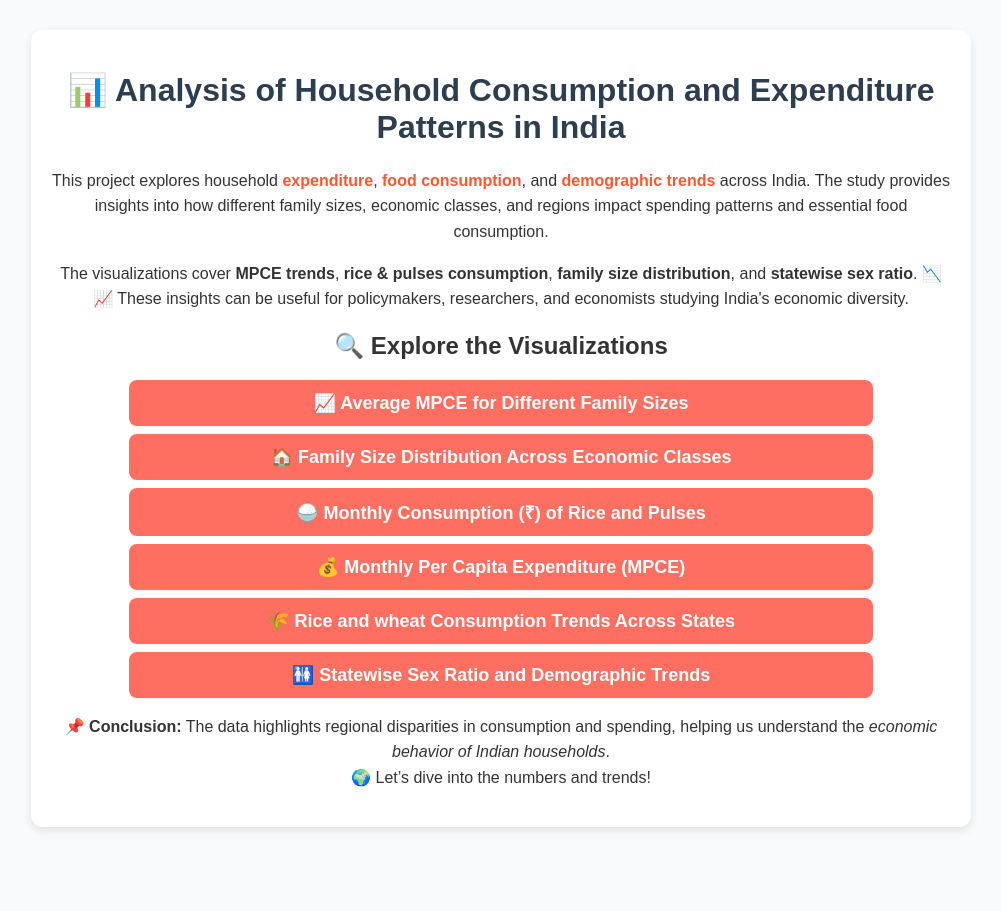
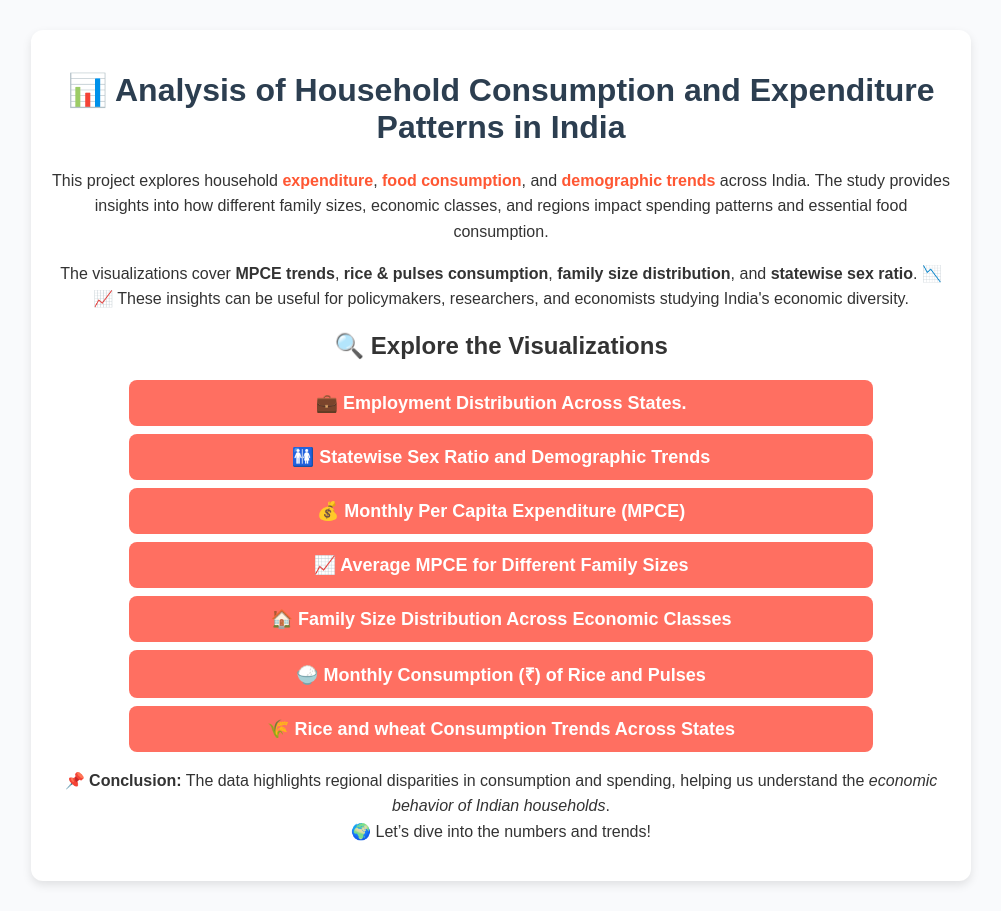
Before and after one commit to RitikOnTheRoad/MoSPI_Hackathon, a plain HTML site: page docs/index.html in a window 1280 px wide. Shown: the whole page, without its empty margins (139-1140 px from the left). Before the commit the page ends 857 px from the top, so only its background shows below. Drawn offline with Linux system fonts and the light colour scheme.

Commit message:
Add files via upload

```diff
--- a/docs/index.html
+++ b/docs/index.html
@@ -71,12 +71,14 @@
 
         <h2>🔍 Explore the Visualizations</h2>
         <div class="links">
+            <a href="employment distribution.html">💼 Employment Distribution Across States.</a>
+            <a href="sex ratio sunburst.html">🚻 Statewise Sex Ratio and Demographic Trends</a>
+            <a href="monthly per capita expenditure.html">💰 Monthly Per Capita Expenditure (MPCE)</a>
             <a href="avg mpce for family size.html">📈 Average MPCE for Different Family Sizes</a>
             <a href="distribution of family size for different fractile class.html">🏠 Family Size Distribution Across Economic Classes</a>
             <a href="monthly consumption(Rs) of rice and pulses.html">🍚 Monthly Consumption (₹) of Rice and Pulses</a>
-            <a href="monthly per capita expenditure.html">💰 Monthly Per Capita Expenditure (MPCE)</a>
             <a href="rice cosumption.html">🌾 Rice and wheat Consumption Trends Across States</a>
-            <a href="sex ratio sunburst.html">🚻 Statewise Sex Ratio and Demographic Trends</a>
+
         </div>
 
         <p>
```
